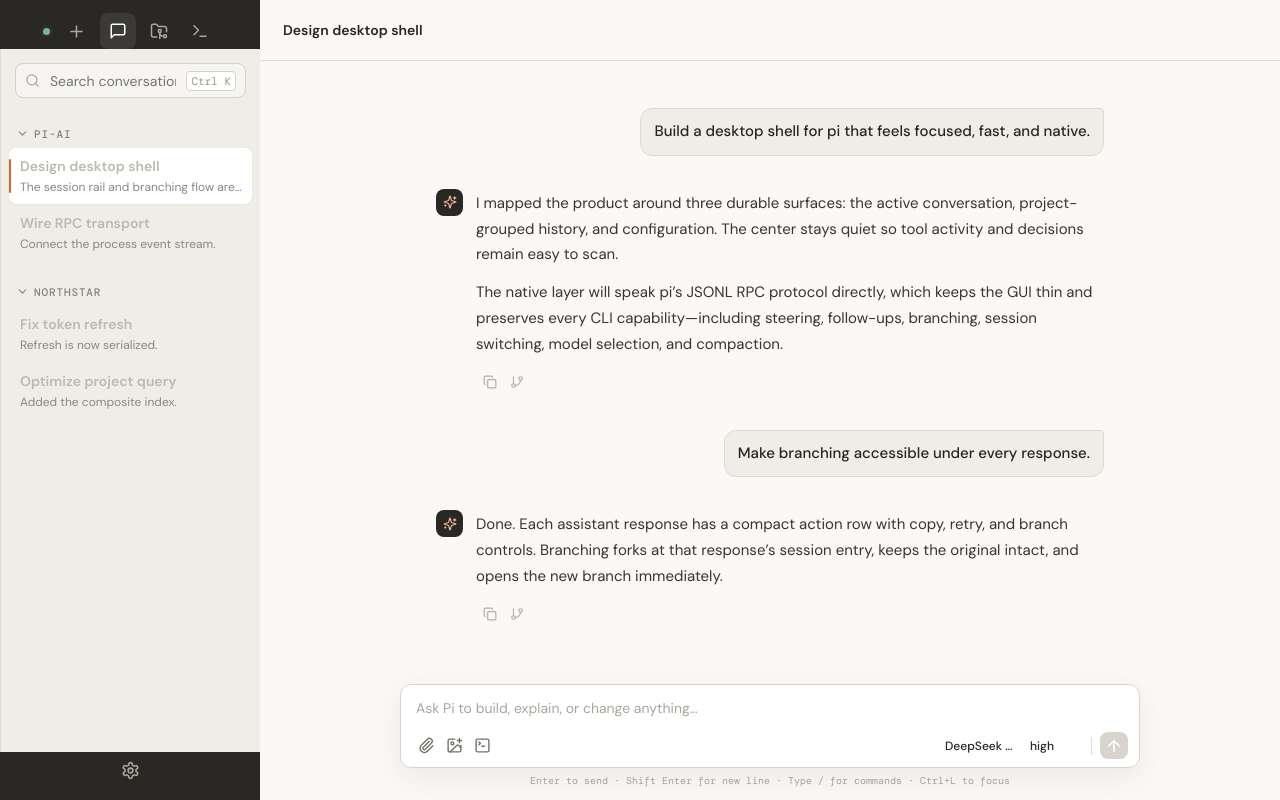
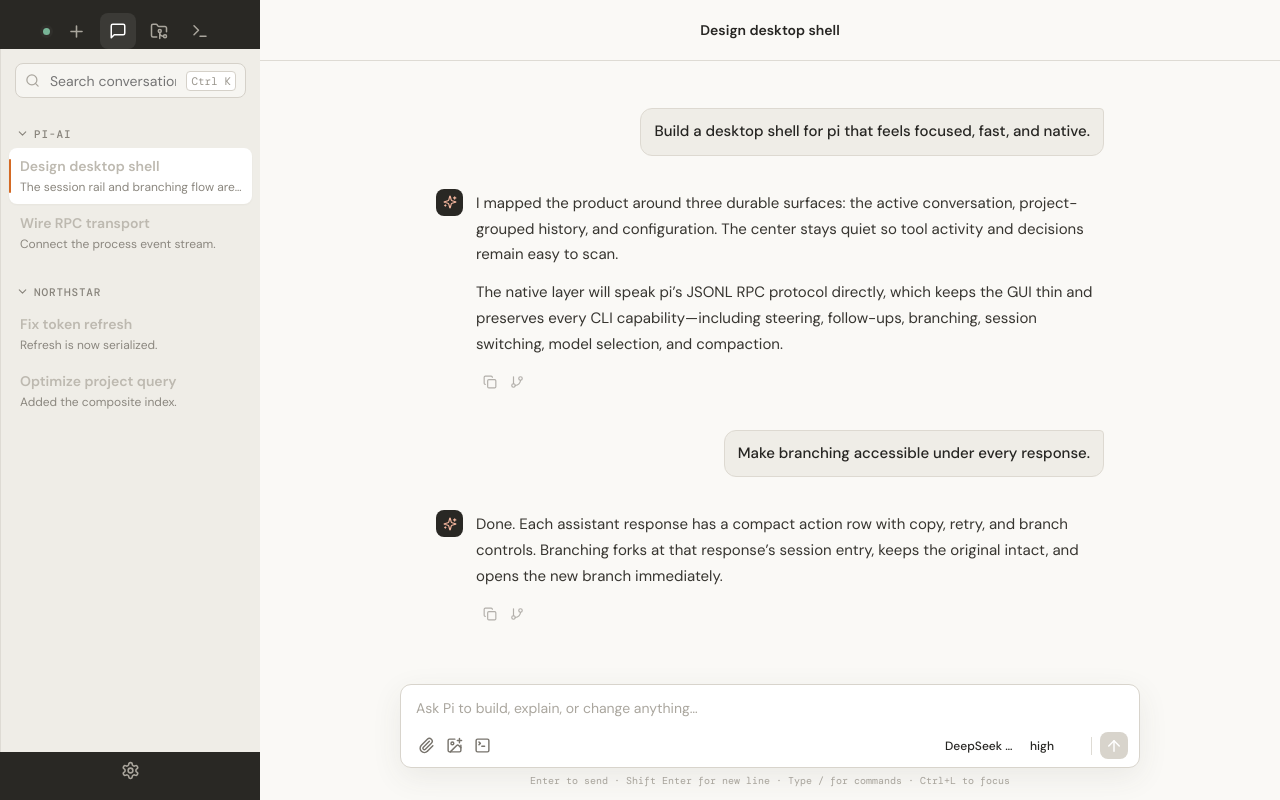
Before and after one commit to mattzq21/pi-op-out, a React (Vite) app: page / in a window 1280 px wide. Built offline with nearby package versions, Linux system fonts and the light colour scheme.

Commit message:
Committed all changes

```diff
--- a/src/styles.css
+++ b/src/styles.css
@@ -37,8 +37,8 @@ kbd { font: 11px "DM Mono"; border: 1px solid #d5d1c9; background: white; paddin
 .empty-small { text-align: center; color: var(--muted); font-size: 13px; padding: 40px 10px; }
 
 .chat-shell { order: 2; flex: 1; min-width: 0; display: grid; grid-template-rows: 61px 1fr auto; background: var(--paper); }
-.chat-header { border-bottom: 1px solid var(--line); padding: 0 18px 0 23px; display: flex; justify-content: space-between; align-items: center; }
-.chat-title { display: flex; align-items: center; gap: 9px; }.chat-title > div { display: grid; gap: 2px; }.chat-title strong { font-size: 14px; }.chat-title small { font-size: 11px; color: var(--muted); }
+.chat-header { border-bottom: 1px solid var(--line); padding: 0 18px; display: flex; justify-content: center; align-items: center; }
+.chat-title { display: flex; align-items: center; }.chat-title > div { display: grid; gap: 2px; text-align: center; }.chat-title strong { font-size: 14px; }.chat-title small { font-size: 11px; color: var(--muted); }
 .header-controls { display: flex; align-items: center; gap: 4px; }
 .menu-anchor { position: relative; }.conversation-menu { position: absolute; z-index: 8; right: 0; top: 37px; width: 176px; padding: 5px; border: 1px solid var(--line); border-radius: 9px; background: white; box-shadow: 0 12px 35px #302b2226; }.conversation-menu button { width: 100%; height: 32px; border: 0; border-radius: 6px; background: transparent; display: flex; align-items: center; gap: 8px; padding: 0 8px; text-align: left; color: var(--muted); font-size: 12px; }.conversation-menu button:hover { background: #f1eee8; color: var(--ink); }
 .session-context-menu { position: fixed; right: auto; z-index: 30; }
```
